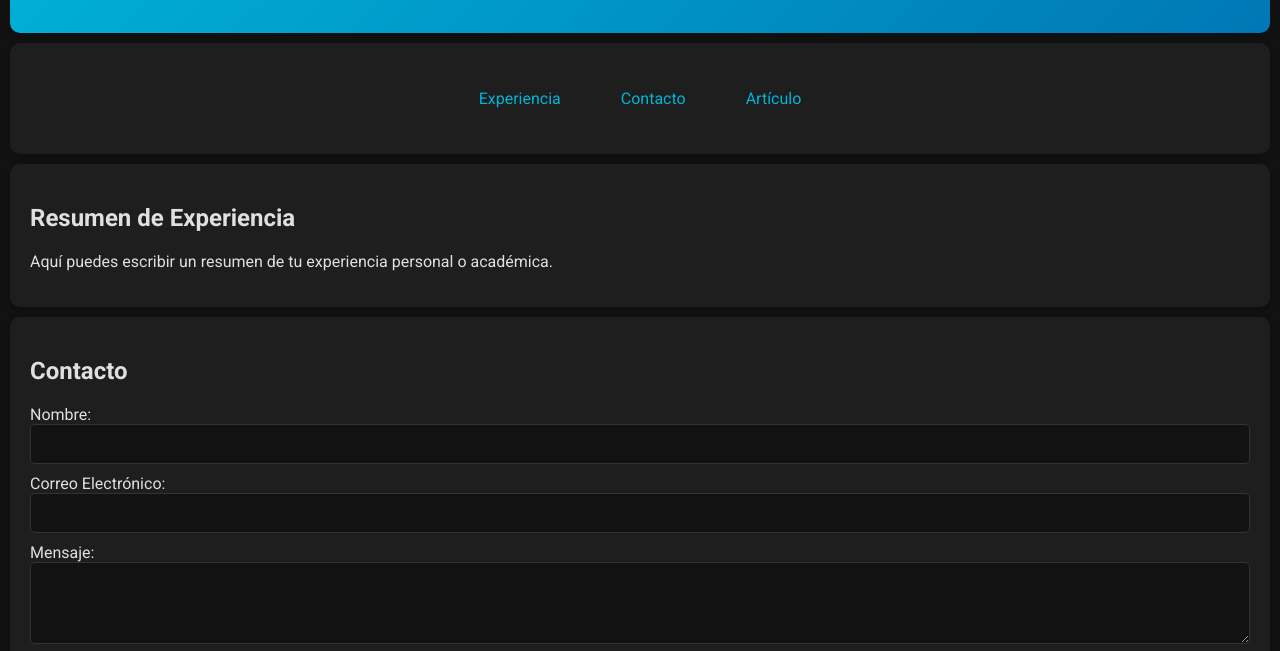
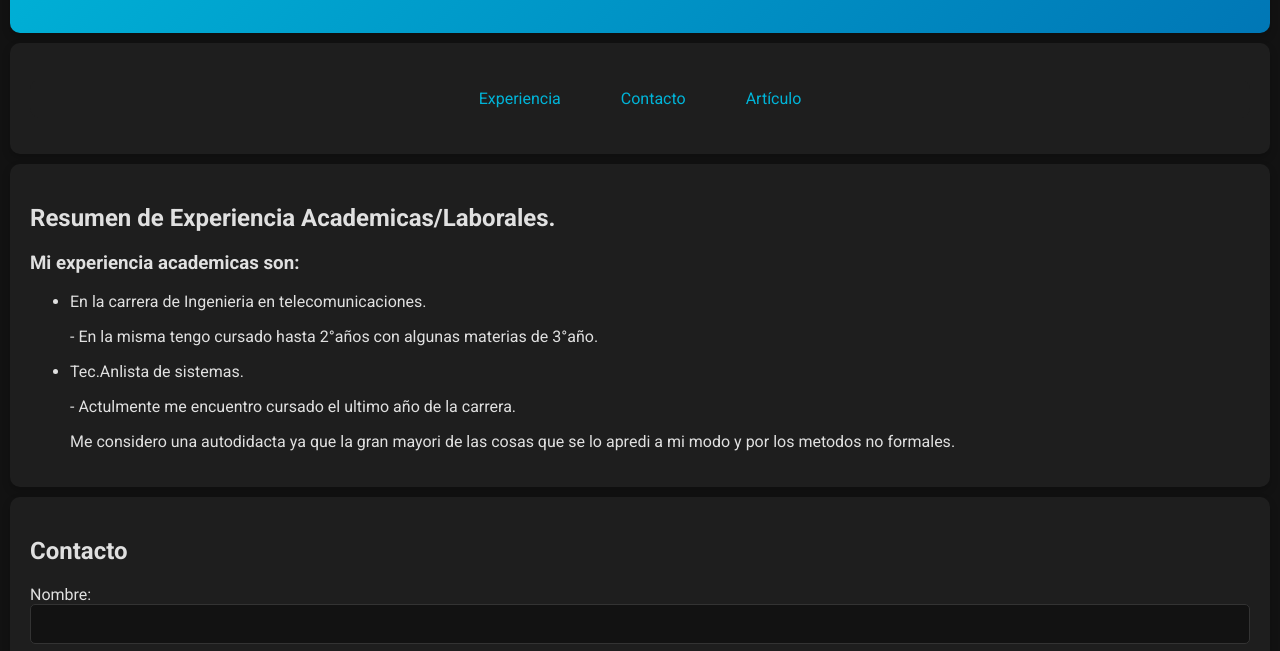
Before and after one commit to Leonelpescador/Desarollo-WEB, a plain HTML site: page index.html in a window 1280 px wide. Shown: the part 133-784 px from the top of the page. Drawn offline with Linux system fonts and the light colour scheme.

Commit message:
version 1.2.0

```diff
--- a/index.html
+++ b/index.html
@@ -3,7 +3,7 @@
 <head>
     <meta charset="UTF-8">
     <meta name="viewport" content="width=device-width, initial-scale=1.0">
-    <title>Ejercicios HTML5</title>
+    <title>Trabajo Practico N°2</title>
     <style>
         @import url('https://fonts.googleapis.com/css2?family=Orbitron:wght@400;700&family=Roboto:wght@400;700&display=swap');
 
@@ -100,8 +100,13 @@
 
     <!-- Ejercicio 3 -->
     <section id="seccion1">
-        <h2>Resumen de Experiencia</h2>
-        <p>Aquí puedes escribir un resumen de tu experiencia personal o académica.</p>
+        <h2>Resumen de Experiencia Academicas/Laborales.</h2>
+        <h3>Mi experiencia academicas son:</h3>
+        <ul>
+            <li>En la carrera de Ingenieria en telecomunicaciones.</li> <p>- En la misma tengo cursado hasta 2°años con algunas materias de 3°año.</p>
+            <li>Tec.Anlista de sistemas.</li> <p>- Actulmente me encuentro cursado el ultimo año de la carrera.</p>
+            <p>Me considero una autodidacta ya que la gran mayori de las cosas que se lo apredi a mi modo y por los metodos no formales.</p>
+        </ul>
     </section>
 
     <!-- Ejercicio 4 -->
```
